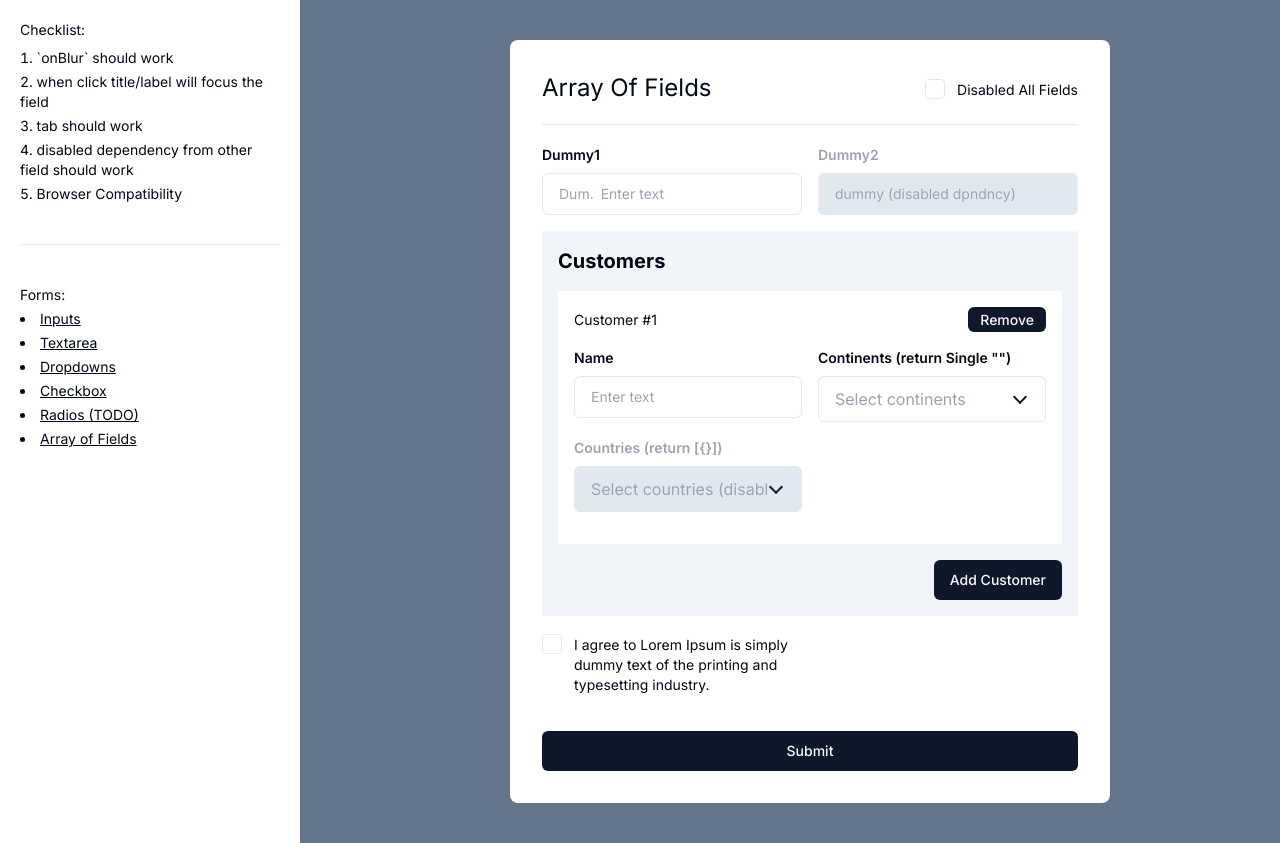
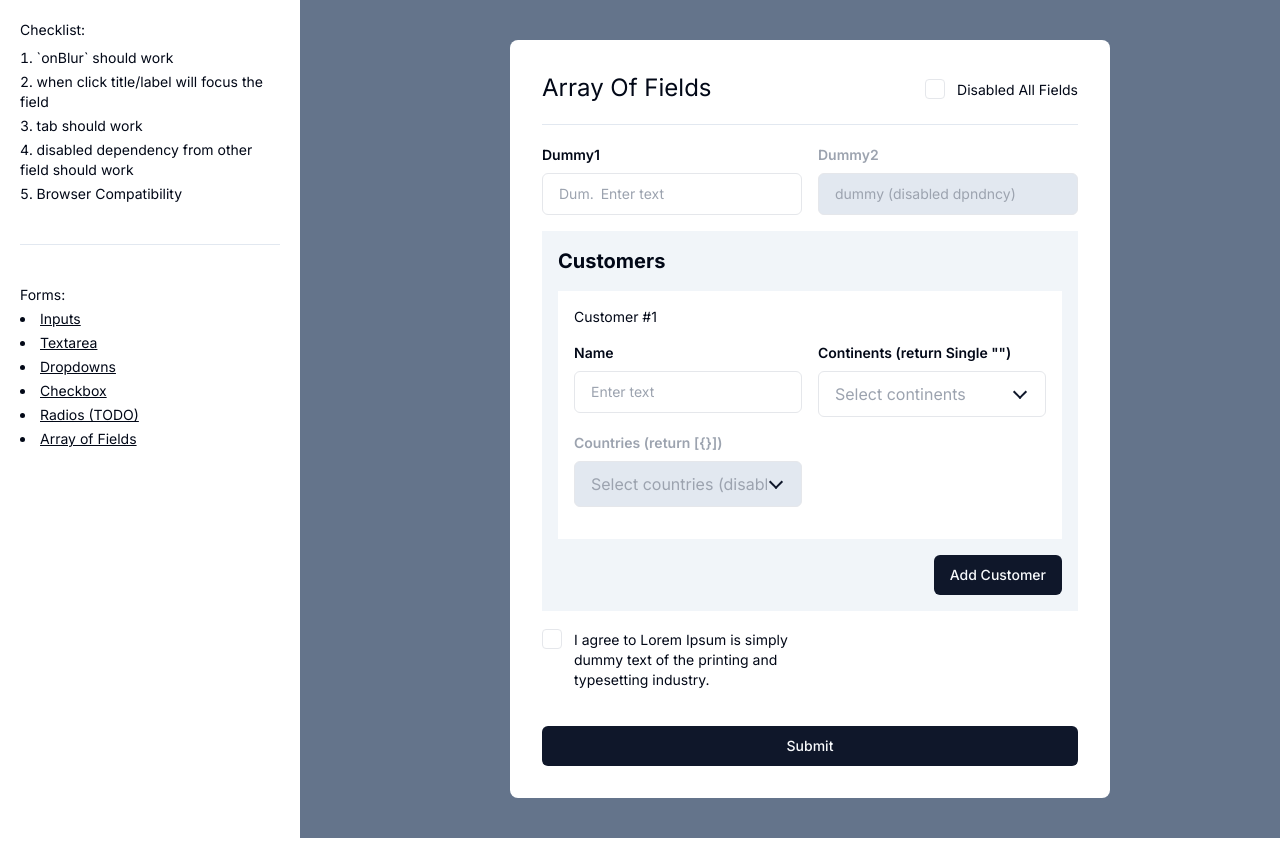
Before and after one commit to royanonuevo/my-ui-library, a Next.js app: page /array in a window 1280 px wide. Built offline with nearby package versions, Linux system fonts and the light colour scheme.

Commit message:
Add updated

```diff
--- a/app/(routes)/(forms)/array/CustomerFields.tsx
+++ b/app/(routes)/(forms)/array/CustomerFields.tsx
@@ -23,7 +23,9 @@ export default function CustomerFields ({}: Props) {
             <div key={`education-${index}`} className='p-4 bg-white'>
               <div className='flex justify-between items-center mb-4'>
                 <div>Customer #{index + 1}</div>
-                <Button type='button' onClick={() => remove(index)} variant='default' size='sm' className='h-[25px]'>Remove</Button>
+                {fields.length > 1 && (
+                  <Button type='button' onClick={() => remove(index)} variant='default' size='sm' className='h-[25px]'>Remove</Button>
+                )}
               </div>
 
               <div className='grid grid-cols-2 gap-4 mb-4'>
```
